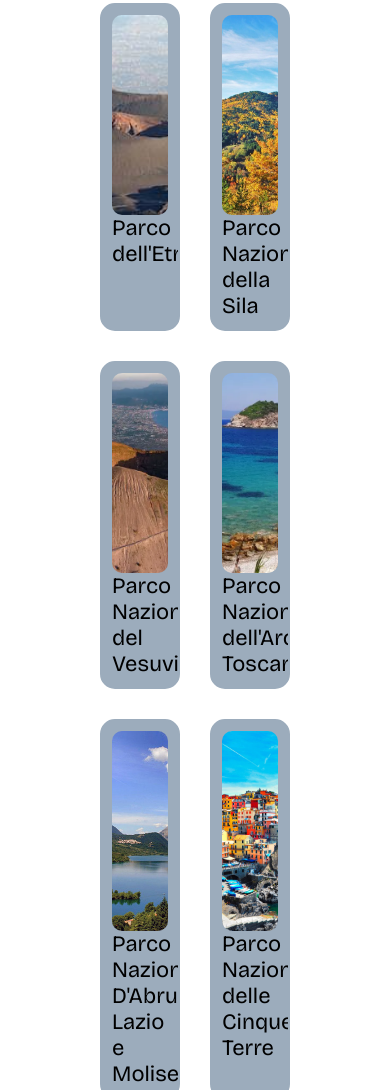
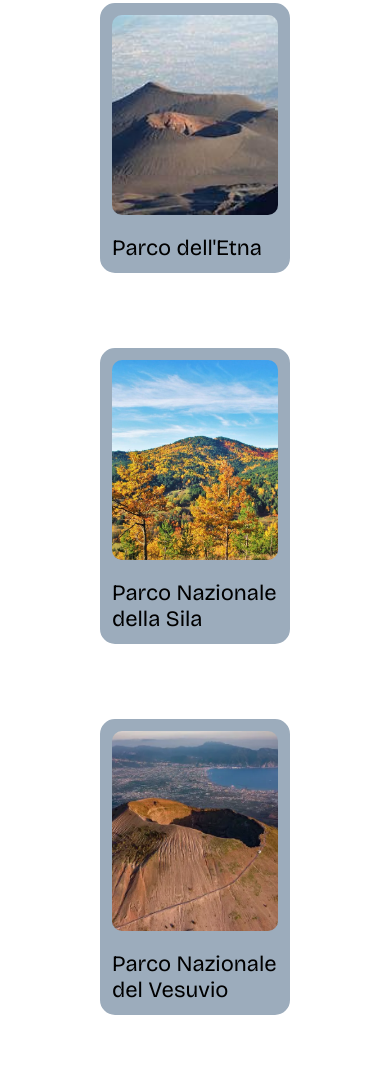
Before and after one commit to Marta-10/sito-parcoMarta-Amato, a plain HTML site: page index.html in a window 390 px wide. Shown: the part 1111-2201 px from the top of the page. Drawn offline with nearby package versions, Linux system fonts and the light colour scheme.

Commit message:
modifica2: responsive, link card

```diff
--- a/css/style.css
+++ b/css/style.css
@@ -32,7 +32,7 @@ html {
     a:hover {
     color: #1662ae !important;}
 
-  .card p a {
+  .card p {
     padding-top: 20px;
   }
 
@@ -87,10 +87,6 @@ nav ul {
 
 }
 
-.card p a {
-    font-size: 22px;
-    margin: 50px 0;
-}
 
 h1{
     margin: 0;
@@ -185,9 +181,12 @@ h4{
     overflow: hidden;
     padding: 10px;
     background-color: #9CACBC;
+    margin-bottom: 45px;
 }
 
-.card img{
+
+
+.card a img{
     width: 100%;
     height: 200px;
     object-fit: cover;
@@ -216,8 +215,12 @@ footer{
     transform: scale(1.1);
 }
 
-/*Responsive*/
-@media (max-width:600px){
+.griglia div p {
+    font-size: 22px;
+
+}
+
+@media (max-width:800px){
     .header .container,
     .footer-content {
     display: flex;
@@ -230,4 +233,12 @@ footer{
         margin-left: 50px;
         margin-right: 50px;
     }
+
+    .griglia {
+        grid-template-columns: 1fr;
+    }
+
+    .card {
+        margin-bottom: 45px;
+    }
 }
--- a/index.html
+++ b/index.html
@@ -27,43 +27,43 @@
             <div class="text p"></div>
             <h2>I parchi naturali italiani sono un tesoro di ecosistemi ricchi, paesaggi mozzafiato e unici legami tra uomo e ambiente. Scopri flora, fauna e le storie che rendono speciale ogni angolo protetto del nostro Paese.</h2>
         </section class="content">
-        <div>
-            <section class="info">
-            </div>
-
 
         <section class="content">
             <div class="griglia">
                 <div class="card">
+                    <a href="Sila.html">
                     <img src="img/Parco del'Etna.jpg" alt="">
-                    <p><a href="Etna.html">Parco dell'Etna </a></p>
+                    <p>Parco dell'Etna</p></a>
 
                 </div>
                 <div class="card">
+                    <a href="Sila.html">
                     <img src="img/Parco nazionale della Sila.jpg" alt="">
-                    <p> <a href="Sila.html">Parco Nazionale della Sila  </a></p>
+                    <p> Parco Nazionale della Sila  </p></a>
 
 
                 </div>
                 <div class="card">
+                    <a href="Vesuvio.html">
                     <img src="img/Parco Nazionale del Vesuvio.jpg" alt="">
-                    <p> <a href="Vesuvio.html">Parco Nazionale del Vesuvio</a></p>
+                    <p> Parco Nazionale del Vesuvio</p></a>
                 </div>
                 <div class="card">
+                    <a href="Toscano.html">
                     <img src="img/Parco nazionale dell'Arcipelago Toscano.webp" alt="">
-                    <p> <a href="Toscano.html">Parco Nazionale dell'Arcipelago Toscano </a></p>
-
+                    <p> Parco Nazionale dell'Arcipelago Toscano</p></a>
                 </div>
                 <div class="card">
+                    <a href="Abruzzo.html">
                     <img src="img/parco nazionale abruzzo 2.jpg">
-                    <p> <a href="Abruzzo.html">Parco Nazionale D'Abruzzo Lazio e Molise  </a></p>
+                    <p> Parco Nazionale D'Abruzzo Lazio e Molise  </p></a>
 
 
 
                 </div>
                 <div class="card">
-                    <img src="img/Parco Nazionale delle Cinque Terre.jpg" alt="">
-                    <p> <a href=>Parco Nazionale delle Cinque Terre </a></p>
+                    <a href=""><img src="img/Parco Nazionale delle Cinque Terre.jpg" alt="">
+                    <p> Parco Nazionale delle Cinque Terre</p></a>
 
 
                 </div>
@@ -72,14 +72,6 @@
 
 
         </section>
-
-
-
-
-
-
-
-
 
 
     </main>
```
